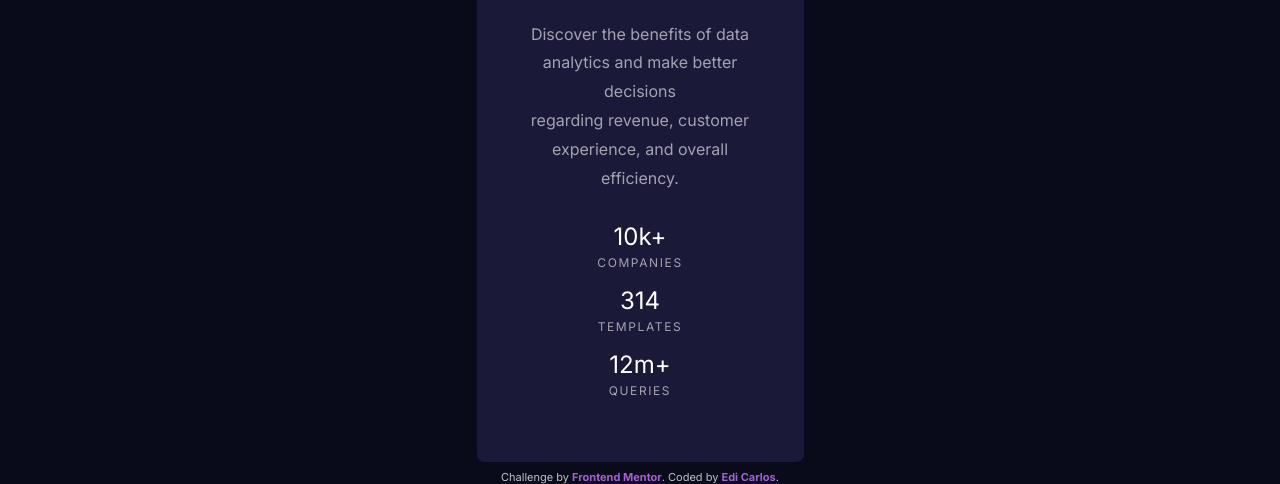
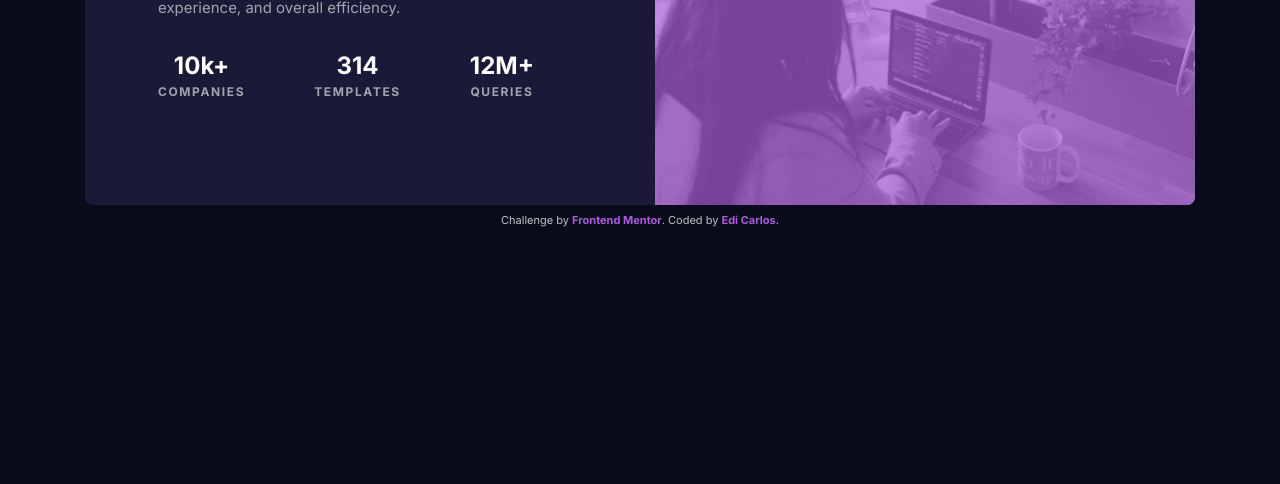
Before and after one commit to ediCarlosSilva/stats-preview-card-challenge, a website: page index.html in a window 1280 px wide. Shown: the part 407-891 px from the top of the page. After the commit the page ends 800 px from the top, so only its background shows below. Drawn offline with Linux system fonts and the light colour scheme.

Commit message:
project concluded

```diff
--- a/app/scss/components/card.scss
+++ b/app/scss/components/card.scss
@@ -5,26 +5,47 @@
   border-radius: 8px;
   overflow: hidden;
 
+  @include breakpoint(large) {
+    width: 1110px;
+    display: grid;
+    grid-template-columns: repeat(2, auto);
+    justify-content: space-between;
+  }
+
   &__image {
     display: block;
     position: relative;
     display: flex;
     width: 100%;
+
+    @include breakpoint(large) {
+      width: auto;
+      height: 447px;
+      order: 1;
+    }
   }
 
   &__image::after {
-    // border-top-left-radius: 8px;
-    // border-top-right-radius: 8px;
     content: "";
     background-color: var(--soft-violet-accent);
     width: 100%;
     height: 100%;
     position: absolute;
     opacity: 0.7;
+
+    @include breakpoint(large) {
+      z-index: 1;
+    }
   }
 
   .container {
     padding: 45px 35px 40px;
+
+    @include breakpoint(large) {
+      padding: 79px 121px 0 73px;
+      width: 570px;
+      order: 0;
+    }
   }
 
   &__headline {
@@ -33,28 +54,54 @@
     font-family: var(--font-lexend);
     text-align: center;
 
-    span {
+    .insights {
       color: var(--soft-violet-accent);
+    }
+
+    @include breakpoint(medium) {
+      font-size: rem(34);
+
+      br {
+        display: none;
+      }
     }
   }
 
   &__persuade {
     color: var(--slightly-transparent-white-stat-headings);
-    font-size: rem(16);
     margin-top: 0;
     margin-bottom: rem(30);
     text-align: center;
     line-height: 1.8;
+    font-size: 15px;
+
+    @include breakpoint(large) {
+      text-align: left;
+
+      br {
+        display: none;
+      }
+    }
   }
 
   &__numbers {
     margin-top: 0;
     text-align: center;
     font-size: rem(24);
+    font-weight: 700;
+
+    @include breakpoint(large) {
+      display: flex;
+      justify-content: space-between;
+    }
 
     li {
       margin-bottom: rem(16);
       color: var(--white-main-heading-stats);
+    }
+
+    li:last-child {
+      text-transform: uppercase;
     }
 
     span {
--- a/index.html
+++ b/index.html
@@ -21,11 +21,11 @@
 
   <main class="stats">
     <picture class="stats__image">
-      <source media="(min-width: 1150px)" srcset="./images/image-header-desktop.jpg">
+      <source media="(min-width: 1000px)" srcset="./images/image-header-desktop.jpg">
       <img src="./images/image-header-mobile.jpg" alt="Women working in an office." class="stats__image">
     </picture>
     <section class="container">
-      <h1 class="stats__headline">Get <span>insights</span> that <br />help your business <br/>grow.</h1>
+      <h1 class="stats__headline">Get <span class="insights">insights</span> that <br />help your business <br/>grow.</h1>
 
       <p class="stats__persuade">Discover the benefits of data <br />analytics and make better decisions <br />regarding revenue, customer<br/>
         experience, and overall efficiency.</p>
```
Also changed, not shown: dist/style.css, 1 other file.
